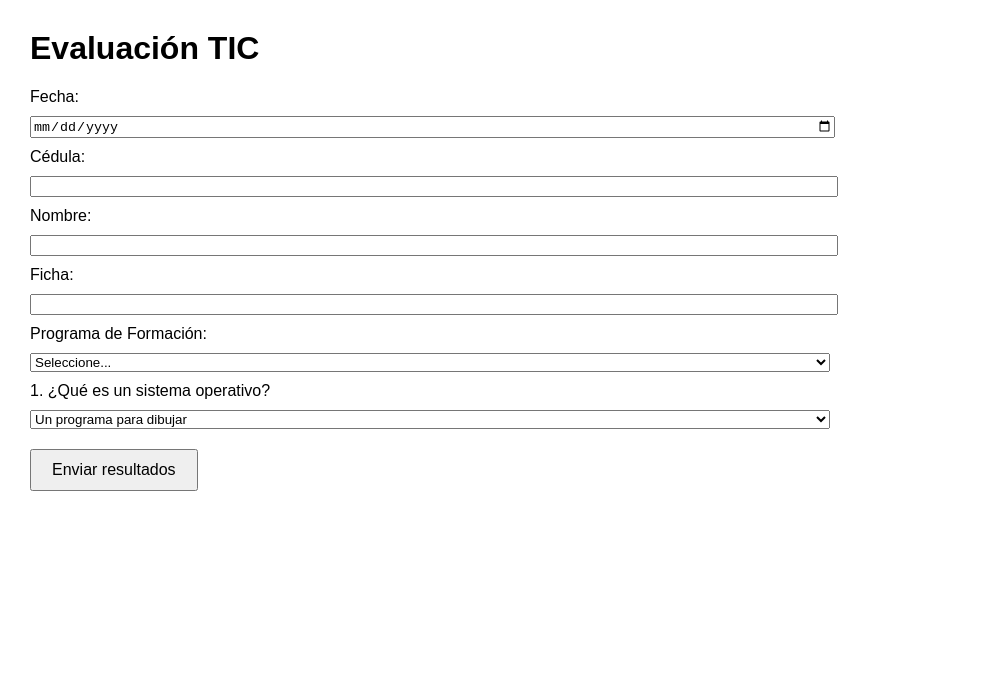
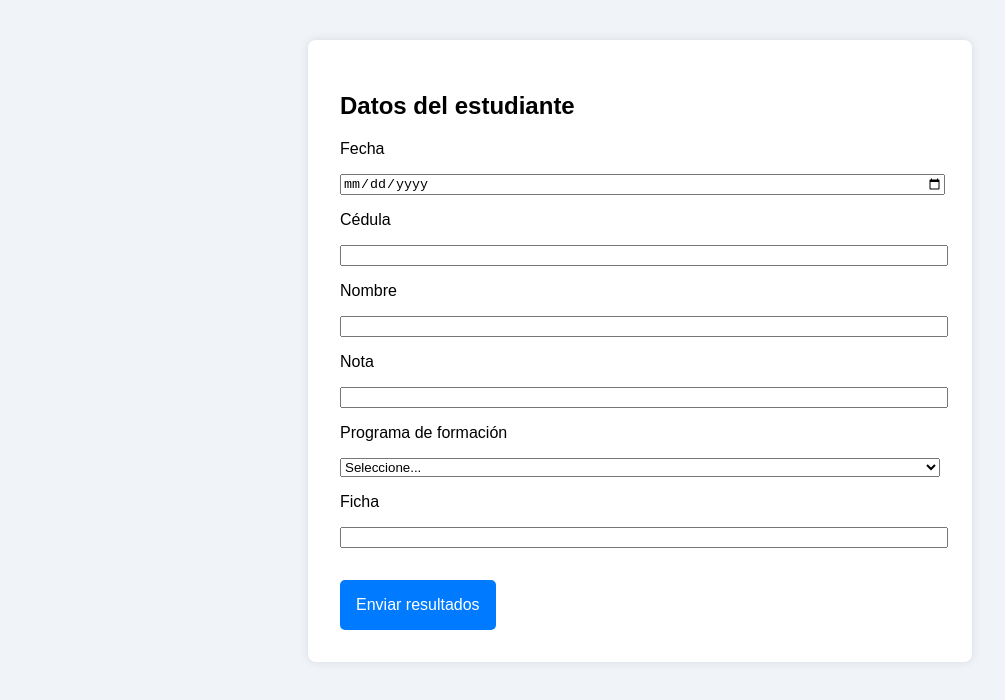
Before and after one commit to amontoyal/test-evaluacion, a plain HTML site: page gpt2.html in a window 1280 px wide. Shown: the whole page, without its empty margins (0-1005 px from the left). Drawn offline with nearby package versions, Linux system fonts and the light colour scheme.

Commit message:
Update gpt2.html

```diff
--- a/gpt2.html
+++ b/gpt2.html
@@ -2,136 +2,119 @@
 <html lang="es">
 <head>
   <meta charset="UTF-8" />
-  <title>Evaluación TIC - SENA</title>
-  <script src="https://cdnjs.cloudflare.com/ajax/libs/jspdf/2.5.1/jspdf.umd.min.js"></script>
-
-<script type="text/javascript"
-        src="https://cdn.jsdelivr.net/npm/@emailjs/browser@4/dist/email.min.js">
-</script>
-<script type="text/javascript">
-   (function(){
-      emailjs.init({
-        publicKey: "cEPkMysvZf_jN9GDL",
-      });
-   })();
-</script>
-
-
-
-
-
-
+  <meta name="viewport" content="width=device-width, initial-scale=1.0"/>
+  <title>Test TIC - Envío PDF</title>
+  <script src="https://cdn.jsdelivr.net/npm/jspdf@2.5.1/dist/jspdf.umd.min.js"></script>
+  <script src="https://cdn.jsdelivr.net/npm/@emailjs/browser@3/dist/email.min.js"></script>
   <style>
-    body {
-      font-family: Arial;
-      margin: 30px;
-      max-width: 800px;
-    }
-    label, select, input, textarea {
-      display: block;
-      margin: 10px 0;
-      width: 100%;
-    }
-    .question {
-      margin-bottom: 20px;
-    }
-    button {
-      padding: 10px 20px;
-      font-size: 16px;
-    }
+    body { font-family: Arial, sans-serif; padding: 2rem; background: #f0f4f8; }
+    form { background: white; padding: 2rem; border-radius: 8px; box-shadow: 0 0 10px rgba(0,0,0,0.1); max-width: 600px; margin: auto; }
+    label, select, input { display: block; margin-top: 1rem; width: 100%; }
+    button { margin-top: 2rem; padding: 1rem; background: #007bff; color: white; border: none; border-radius: 5px; font-size: 16px; }
   </style>
 </head>
 <body>
 
-  <h1>Evaluación TIC</h1>
+  <form id="formulario">
+    <h2>Datos del estudiante</h2>
 
-  <form id="testForm">
-    <label>Fecha: <input type="date" name="fecha" required></label>
-    <label>Cédula: <input type="text" name="cedula" required></label>
-    <label>Nombre: <input type="text" name="nombre" required></label>
-    <label>Ficha: <input type="text" name="ficha" required></label>
+    <label for="fecha">Fecha</label>
+    <input type="date" name="fecha" required />
 
-    <label>Programa de Formación:
+    <label for="cedula">Cédula</label>
+    <input type="text" name="cedula" required />
+
+    <label for="nombre">Nombre</label>
+    <input type="text" name="nombre" required />
+
+    <label for="nota">Nota</label>
+    <input type="number" name="nota" step="0.01" min="0" max="100" required />
+
+    <label for="programa">Programa de formación</label>
     <select name="programa" required>
       <option value="">Seleccione...</option>
       <option>ANÁLISIS Y DESARROLLO DE SISTEMAS DE INFORMACIÓN</option>
       <option>CARPINTERÍA DE ALUMINIO</option>
       <option>CATASTRO</option>
       <option>CONSTRUCCIÓN DE EDIFICACIONES</option>
+      <option>CONSTRUCCIÓN DE ESTRUCTURAS EN CONCRETO</option>
+      <option>CONSTRUCCIÓN DE VÍAS</option>
+      <option>CONSTRUCCIÓN EN EDIFICACIONES</option>
+      <option>CONSTRUCCIONES LIVIANAS EN SECO</option>
+      <option>CONSTRUCCIONES LIVIANAS INDUSTRIALIZADAS EN SECO</option>
       <option>CONTROL AMBIENTAL</option>
-        <!-- Puedes agregar más opciones aquí -->
+      <option>DESARROLLO GRÁFICO DE PROYECTOS DE ARQUITECTURA E INGENIERÍA</option>
+      <option>DIBUJO ARQUITECTÓNICO</option>
+      <option>DIBUJO Y MODELADO ARQUITECTÓNICO Y DE INGENIERÍA</option>
+      <option>GESTIÓN DE LA SEGURIDAD Y SALUD EN EL TRABAJO</option>
+      <option>GESTIÓN DE PROYECTOS DE DESARROLLO ECONÓMICO Y SOCIAL</option>
+      <option>GESTIÓN PARA EL SUMINISTRO GASES COMBUSTIBLES Y NO COMBUSTIBLES</option>
+      <option>INSTALACIÓN DE SISTEMAS ELÉCTRICOS RESIDENCIALES Y COMERCIALES</option>
+      <option>INSTALACIONES ELÉCTRICAS RESIDENCIALES</option>
+      <option>INSTALACIONES PARA SUMINISTRO DE GAS COMBUSTIBLE EN EDIFICACIONES RESIDENCIALES Y COMERCIALES</option>
+      <option>MAMPOSTERÍA</option>
+      <option>MANEJO AMBIENTAL</option>
+      <option>MANEJO DE VIVEROS</option>
+      <option>MANTENIMIENTO E INSTALACIÓN DE SISTEMAS SOLARES FOTOVOLTAICOS</option>
+      <option>MANTENIMIENTO Y REPARACIÓN DE EDIFICACIONES</option>
+      <option>MONITOREO AMBIENTAL</option>
+      <option>OPERACIÓN DE MAQUINARIA PESADA PARA EXCAVACIÓN</option>
+      <option>OPERACIÓN DE SISTEMAS DE POTABILIZACIÓN DE AGUA</option>
+      <option>OPERACIÓN DE SISTEMAS DE TRATAMIENTO DE VERTIMIENTOS LÍQUIDOS</option>
+      <option>GESTIÓN EFICIENTE DE LA ENERGÍA</option>
+      <option>COORDINACIÓN DE PROCESOS LOGÍSTICOS</option>
+      <option>SOPORTE DE TOPOGRAFÍA Y GEOREFERENCIACION</option>
+      <option>DESARROLLO PUBLICITARIO</option>
+      <option>PINTURA ARQUITECTÓNICA Y ACABADOS ESPECIALES</option>
     </select>
-    </label>
 
-    <div class="question">
-      <label>1. ¿Qué es un sistema operativo?</label>
-      <select name="p1">
-        <option>Un programa para dibujar</option>
-        <option>Un software que gestiona recursos del sistema</option>
-        <option>Una hoja de cálculo</option>
-      </select>
-    </div>
-
-    <!-- Agrega más preguntas aquí -->
+    <label for="ficha">Ficha</label>
+    <input type="text" name="ficha" required />
 
     <button type="submit">Enviar resultados</button>
   </form>
 
   <script>
-    document.getElementById('testForm').addEventListener('submit', async function (e) {
+    emailjs.init("cEPkMysvZf_jN9GDL"); // tu User ID
+
+    document.getElementById('formulario').addEventListener('submit', async function(e) {
       e.preventDefault();
-      const form = e.target;
-      const data = new FormData(form);
 
+      const data = new FormData(this);
       const { jsPDF } = window.jspdf;
       const doc = new jsPDF();
+
       doc.text('Resultados del Test TIC', 10, 10);
       doc.text(`Fecha: ${data.get('fecha')}`, 10, 20);
-      doc.text(`Cédula: ${data.get('cedula')}`, 10, 30);
-      doc.text(`Nombre: ${data.get('nombre')}`, 10, 40);
+      doc.text(`Nombre: ${data.get('nombre')}`, 10, 30);
+      doc.text(`Cédula: ${data.get('cedula')}`, 10, 40);
       doc.text(`Ficha: ${data.get('ficha')}`, 10, 50);
       doc.text(`Programa: ${data.get('programa')}`, 10, 60);
+      doc.text(`Nota: ${data.get('nota')}`, 10, 70);
 
-      let y = 70;
-      let nota = 0;
-      const respuestasCorrectas = {
-        p1: 'Un software que gestiona recursos del sistema',
-        // p2: '...', etc. para preguntas adicionales
-      };
+      const blob = doc.output('blob');
+      const reader = new FileReader();
 
-      for (let [clave, valor] of data.entries()) {
-        if (clave.startsWith('p')) {
-          doc.text(`Pregunta ${clave.slice(1)}: ${valor}`, 10, y);
-          if (valor === respuestasCorrectas[clave]) nota++;
-          y += 10;
-        }
-      }
+      reader.onloadend = async () => {
+        const base64 = reader.result.split(',')[1]; // Elimina encabezado base64
 
-      const puntaje = ((nota / Object.keys(respuestasCorrectas).length) * 100).toFixed(2);
-      doc.text(`Nota final: ${puntaje}`, 10, y + 10);
-
-      const pdfBlob = doc.output('blob');
-
-      const reader = new FileReader();
-      reader.onloadend = async () => {
         try {
-  const result = await emailjs.send("service_SENA", "template_tnja268", {
+          await emailjs.send("service_SENA", "template_tnja268", {
             to_email: "tec_alejus@hotmail.com",
             from_name: data.get('nombre'),
             subject: "Resultados Test TIC",
             message: `Resultados del estudiante ${data.get('nombre')}`,
-    pdf_base64: reader.result.split(',')[1],
+            pdf_base64: base64,
             filename: `Test_TIC_${data.get('cedula')}.pdf`
           });
-  alert("Resultados enviados correctamente.");
-  console.log("EmailJS response:", result);
-} catch (error) {
-  alert("Error al enviar el correo.");
-  console.error("EmailJS error:", error);
+          alert("Correo enviado con el PDF adjunto.");
+        } catch (err) {
+          alert("Fallo al enviar el correo.");
+          console.error(err);
         }
       };
 
-      reader.readAsDataURL(pdfBlob);
+      reader.readAsDataURL(blob);
     });
   </script>
 
```
Lines whose indentation alone changed are shown as unchanged.
